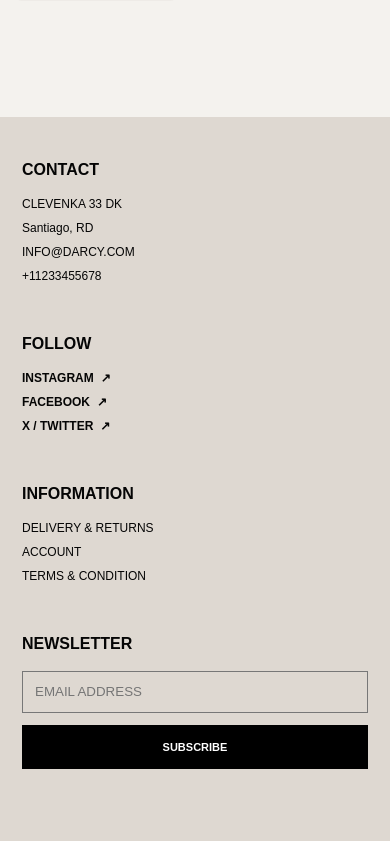
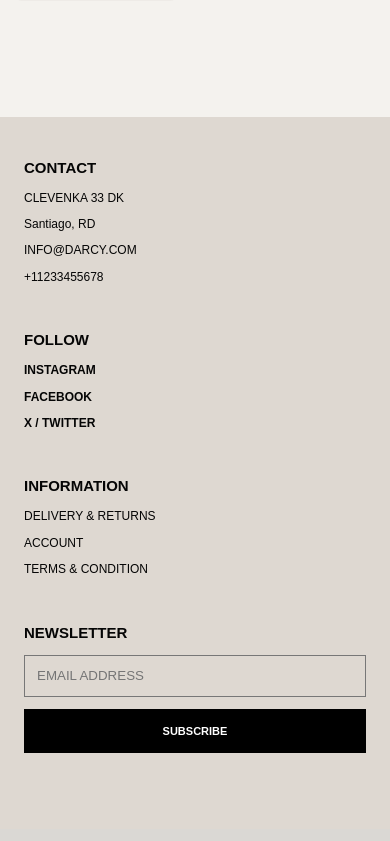
Before and after one commit to Gilbert-CREATOR/perfumeria, a Django app: page /carrito/ in a window 390 px wide. Shown: the part 620-1461 px from the top of the page. After the commit the page ends 1373 px from the top, so only its background shows below. Run offline with Django 4.2, Linux system fonts and the light colour scheme; the visitor is signed in with stand-in values (Sample User, id 1); data comes from the database, SQL or seed files in the repository; data that the repository does not hold is empty.

Commit message:
fix: make footer responsive across devices

```diff
--- a/static/css/catalogo.css
+++ b/static/css/catalogo.css
@@ -367,11 +367,8 @@ img { display: block; max-width: 100%; }
   font-weight: 800;
   transition: color .2s ease, transform .2s ease;
 }
-.footer-social-link span { transition: transform .2s ease; }
 .footer-social-link:hover,
 .footer-social-link:focus-visible { color: #A31523; transform: translateX(3px); }
-.footer-social-link:hover span,
-.footer-social-link:focus-visible span { transform: translate(2px, -2px); }
 .footer-social-link:focus-visible { outline: 2px solid #A31523; outline-offset: 4px; }
 .newsletter input { width: 100%; height: 42px; border: 1px solid #777; background: transparent; padding: 0 12px; margin-bottom: 12px; }
 .newsletter button { width: 100%; height: 44px; border: 0; background: #000; color: #fff; font-size: 11px; font-weight: 800; }
@@ -445,8 +442,7 @@ img { display: block; max-width: 100%; }
 @media (prefers-reduced-motion: reduce) {
   .hero-links { scroll-behavior: auto; }
   .language-toggle,
-  .footer-social-link,
-  .footer-social-link span { transition: none; }
+  .footer-social-link { transition: none; }
   .catalog-control[open] .filter-panel,
   .catalog-control[open] .sort-panel,
   .product-card { animation: none; }
--- /dev/null
+++ b/static/css/footer.css
@@ -0,0 +1,78 @@
+/* Footer global. Se carga después de los estilos de cada página para que el
+   comportamiento responsive sea consistente en toda la tienda. */
+.site-footer {
+  width: 100%;
+  min-width: 0;
+  padding: 58px max(32px, calc((100vw - 1216px) / 2));
+  display: grid;
+  grid-template-columns: repeat(4, minmax(0, 1fr));
+  gap: 42px;
+  text-align: left;
+  overflow: hidden;
+}
+
+.site-footer .footer-col {
+  min-width: 0;
+}
+
+.site-footer .footer-col h4 {
+  margin: 0 0 18px;
+}
+
+.site-footer .footer-col a,
+.site-footer .footer-col > span {
+  overflow-wrap: anywhere;
+}
+
+.site-footer .footer-social-link {
+  width: fit-content;
+  max-width: 100%;
+}
+
+.site-footer .newsletter,
+.site-footer .newsletter-form,
+.site-footer .newsletter input,
+.site-footer .newsletter button {
+  min-width: 0;
+  max-width: 100%;
+}
+
+@media (max-width: 900px) {
+  .site-footer {
+    padding: 48px 28px;
+    grid-template-columns: repeat(2, minmax(0, 1fr));
+    gap: 42px 32px;
+  }
+}
+
+@media (max-width: 620px) {
+  .site-footer {
+    padding: 42px 24px 48px;
+    grid-template-columns: minmax(0, 1fr);
+    gap: 36px;
+    text-align: left;
+  }
+
+  .site-footer .footer-col h4 {
+    margin-bottom: 14px;
+    font-size: 15px;
+  }
+
+  .site-footer .footer-col a,
+  .site-footer .footer-col > span {
+    width: fit-content;
+    max-width: 100%;
+    margin-bottom: 9px;
+    font-size: 12px;
+    line-height: 1.45;
+  }
+
+  .site-footer .newsletter {
+    width: 100%;
+  }
+
+  .site-footer .newsletter input,
+  .site-footer .newsletter button {
+    width: 100%;
+  }
+}
--- a/templates/base_moderno.html
+++ b/templates/base_moderno.html
@@ -10,6 +10,7 @@
   <link rel="stylesheet" href="{% static 'css/catalogo.css' %}" />
   <script src="{% static 'js/language.js' %}" defer></script>
   {% block extra_css %}{% endblock %}
+  <link rel="stylesheet" href="{% static 'css/footer.css' %}" />
 </head>
 <body>
   <svg aria-hidden="true" style="position:absolute;width:0;height:0;overflow:hidden;">
@@ -64,9 +65,9 @@
 
     <div class="footer-col">
       <h4 data-i18n="FOLLOW">FOLLOW</h4>
-      <a class="footer-social-link" href="{{ configuracion_sitio.instagram_url }}" target="_blank" rel="noopener noreferrer" aria-label="Instagram (abre en una pestaña nueva)">INSTAGRAM <span aria-hidden="true">↗</span></a>
-      <a class="footer-social-link" href="{{ configuracion_sitio.facebook_url }}" target="_blank" rel="noopener noreferrer" aria-label="Facebook (abre en una pestaña nueva)">FACEBOOK <span aria-hidden="true">↗</span></a>
-      <a class="footer-social-link" href="{{ configuracion_sitio.twitter_url }}" target="_blank" rel="noopener noreferrer" aria-label="X / Twitter (abre en una pestaña nueva)">X / TWITTER <span aria-hidden="true">↗</span></a>
+      <a class="footer-social-link" href="{{ configuracion_sitio.instagram_url }}" target="_blank" rel="noopener noreferrer" aria-label="Instagram (abre en una pestaña nueva)">INSTAGRAM</a>
+      <a class="footer-social-link" href="{{ configuracion_sitio.facebook_url }}" target="_blank" rel="noopener noreferrer" aria-label="Facebook (abre en una pestaña nueva)">FACEBOOK</a>
+      <a class="footer-social-link" href="{{ configuracion_sitio.twitter_url }}" target="_blank" rel="noopener noreferrer" aria-label="X / Twitter (abre en una pestaña nueva)">X / TWITTER</a>
     </div>
 
     <div class="footer-col">
```
